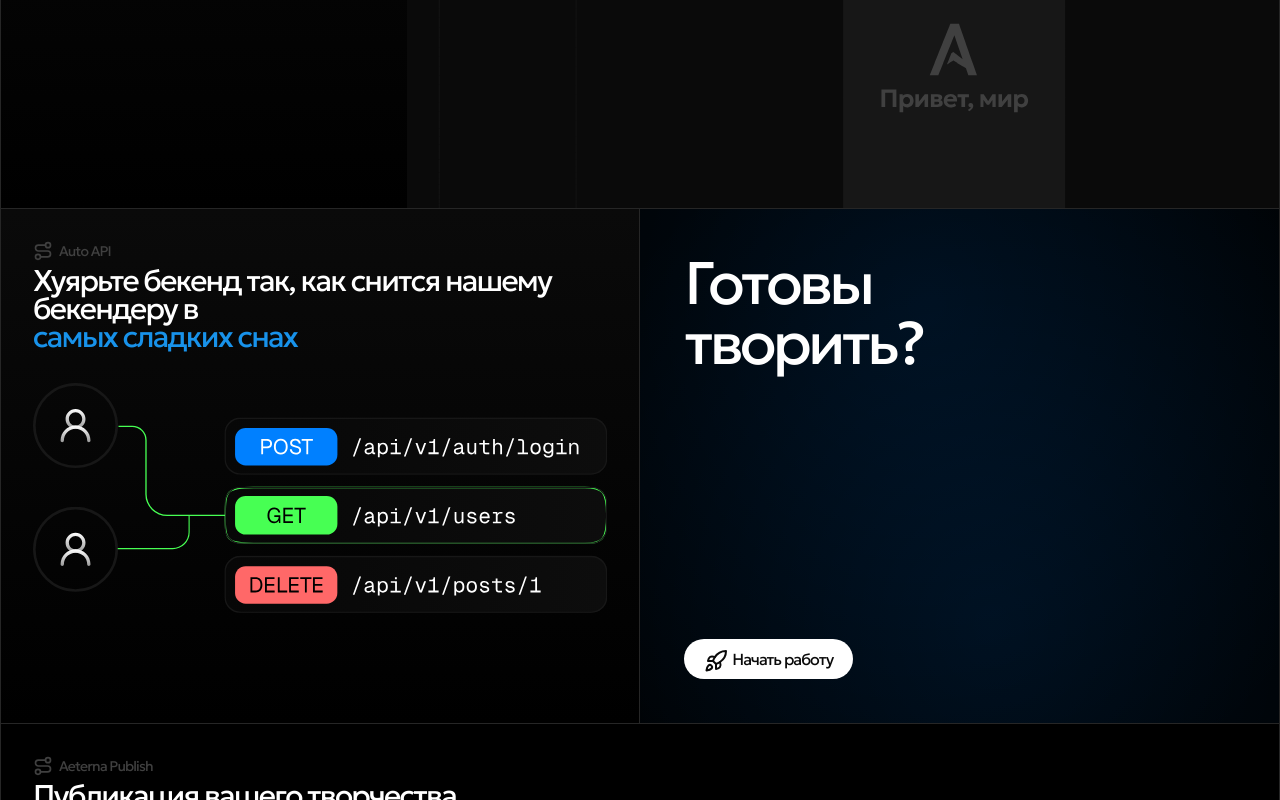
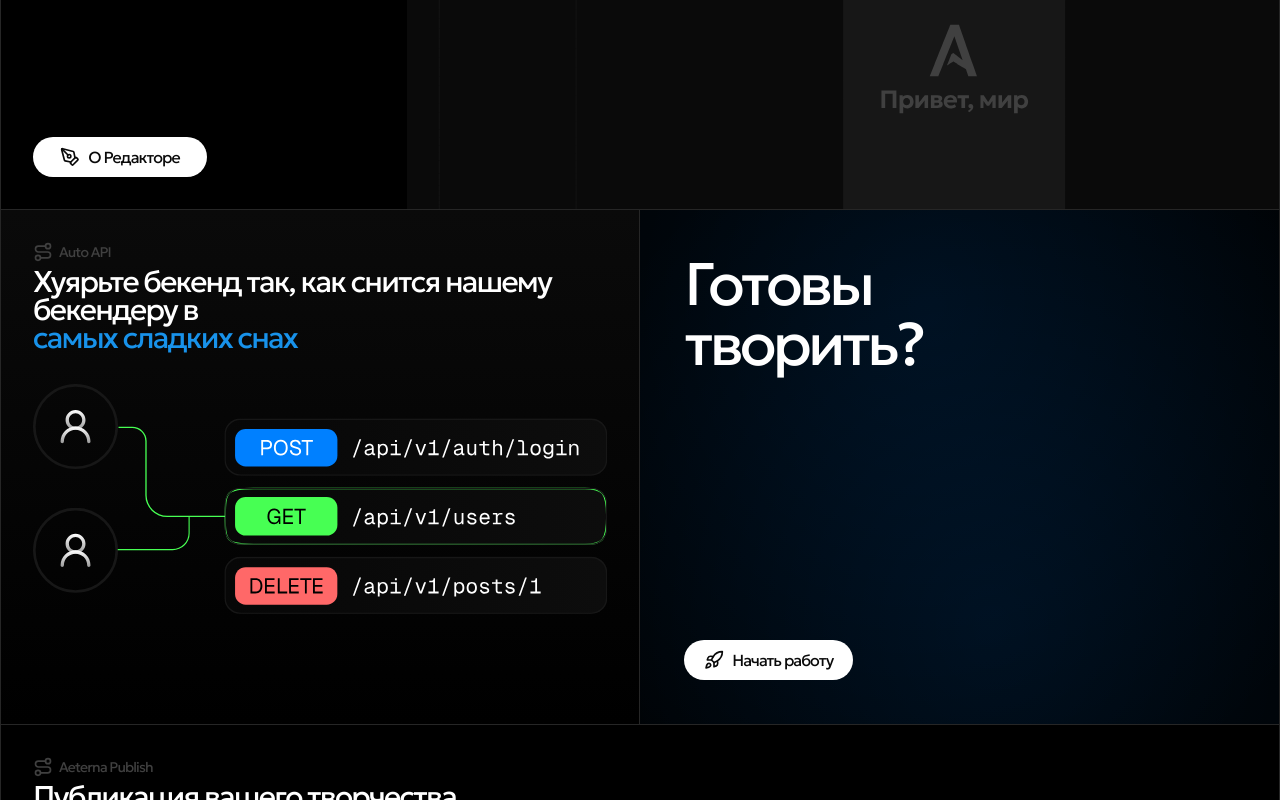
Before and after one commit to ECS1PLE/Aeterna, a Next.js app: page / in a window 1280 px wide. Shown: the part 1180-1980 px from the top of the page. Built offline with nearby package versions, Linux system fonts and the light colour scheme.

Commit message:
Add Button into Editor

```diff
--- a/src/components/Layout/Container/Header/index.tsx
+++ b/src/components/Layout/Container/Header/index.tsx
@@ -1,9 +1,17 @@
 interface ContainerHeaderProps {
   children: React.ReactNode;
+  className?: string;
 }
 
-const ContainerHeader: React.FC<ContainerHeaderProps> = ({ children }) => {
-  return <section className="flex flex-col gap-1.5">{children}</section>;
+const ContainerHeader: React.FC<ContainerHeaderProps> = ({
+  children,
+  className,
+}) => {
+  return (
+    <section className={`flex flex-col gap-1.5 ${className}`}>
+      {children}
+    </section>
+  );
 };
 
 export default ContainerHeader;
--- a/src/components/Pages/Index/Editor.tsx
+++ b/src/components/Pages/Index/Editor.tsx
@@ -8,13 +8,12 @@ import ContainerHeaderTitle from "@/components/Layout/Container/Header/Title";
 import ContainerWrapper from "@/components/Layout/Container/Wrapper";
 import { Rocket } from "lucide-react";
 import React from "react";
+import UIButton from "@/components/Ui/Button";
+import { PenTool } from "lucide-react";
 
 const IndexEditor = () => {
   return (
-    <Container
-      borderTop={false}
-      background="linear-gradient(180deg, #0A0A0A 0%, #000000 100%)"
-    >
+    <Container>
       <ContainerWrapper>
         <ContainerHeader>
           <ContainerHeaderCategory
@@ -29,7 +28,16 @@ const IndexEditor = () => {
         </ContainerHeader>
       </ContainerWrapper>
 
-      <div className="relative h-[400px] overflow-hidden">
+      <div className="relative h-[400px] overflow-hidden pl-8 flex flex-col">
+        {" "}
+        {/* Добавлено flex и flex-col */}
+        <UIButton
+          color="white"
+          icon={<PenTool />}
+          className=" mt-0 w-[174px] sm:mt-auto mb-0 sm:mb-[32px] "
+        >
+          О Редакторе
+        </UIButton>
         <div
           className="
             absolute
@@ -39,7 +47,6 @@ const IndexEditor = () => {
             w-[638px]
             origin-bottom-left
             scale-[0.77]
-
             sm:left-auto
             sm:right-0
             sm:w-auto
--- a/src/components/Ui/Button/index.tsx
+++ b/src/components/Ui/Button/index.tsx
@@ -1,11 +1,16 @@
 "use client";
 
-import React, { useState } from "react";
+import React, { useState, ReactElement, ReactNode } from "react";
+
+interface IconProps {
+  width?: number;
+  height?: number;
+}
 
 interface ButtonProps {
-  children: React.ReactNode;
+  children: ReactNode;
   color: "white" | "transparent";
-  icon?: React.ReactNode;
+  icon?: ReactElement<IconProps>;
   onClick?: () => void;
   className?: string;
 }
@@ -20,22 +25,25 @@ const UIButton: React.FC<ButtonProps> = ({
   const [isHovered, setIsHovered] = useState(false);
 
   function getBackgroundColor() {
-    if (isHovered) {
-      return color === "white" ? "bg-white/85" : "bg-white/5";
-    }
-    return color === "white" ? "bg-white" : "bg-transparent";
+    return isHovered
+      ? color === "white"
+        ? "bg-white/85"
+        : "bg-white/5"
+      : color === "white"
+      ? "bg-white"
+      : "bg-transparent";
   }
 
   function getTextColor() {
-    switch (color) {
-      case "white":
-        return "text-neutral-950";
-      case "transparent":
-        return "text-white";
-      default:
-        return "";
-    }
+    return color === "white" ? "text-neutral-950" : "text-white";
   }
+
+  const iconWithSize = icon
+    ? React.cloneElement(icon, {
+        width: 20,
+        height: 20,
+      })
+    : null;
 
   return (
     <button
@@ -44,7 +52,9 @@ const UIButton: React.FC<ButtonProps> = ({
       onMouseLeave={() => setIsHovered(false)}
       className={`flex gap-2 justify-center items-center py-2 px-5 rounded-full transition-all duration-300 cursor-pointer ${getBackgroundColor()} ${className}`}
     >
-      {icon && <div className={`h-5 w-5 ${getTextColor()}`}>{icon}</div>}
+      {icon && (
+        <div className={`h-5 w-5 ${getTextColor()}`}>{iconWithSize}</div>
+      )}
       <span className={`${getTextColor()}`}>{children}</span>
     </button>
   );
```
